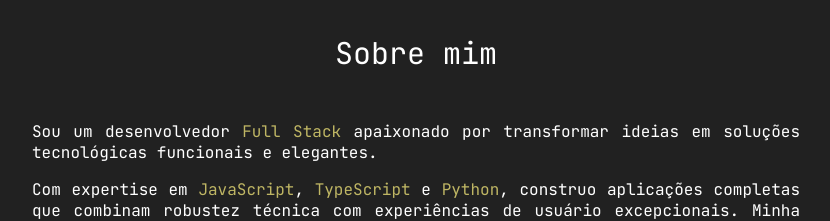
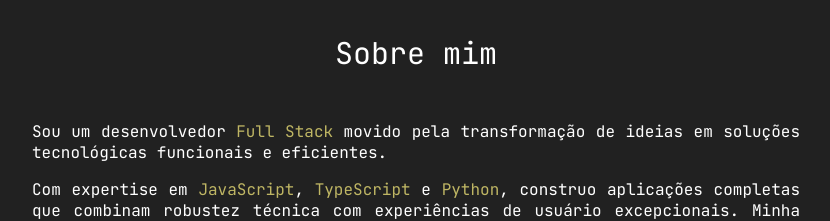
Before and after one commit to henriquealvesL/portfolio, a Next.js app: page / in a window 1280 px wide. Shown: the part 800-1021 px from the top of the page, without its empty margins (224-1054 px from the left). Built offline with nearby package versions, Linux system fonts and the light colour scheme.

Commit message:
refactor: improve personal description

```diff
--- a/src/app/page.tsx
+++ b/src/app/page.tsx
@@ -54,8 +54,8 @@ export default function Home() {
         <AboutContainer>
           <AboutText>
             Sou um desenvolvedor <span className="highlight">Full Stack</span>{" "}
-            apaixonado por transformar ideias em soluções tecnológicas
-            funcionais e elegantes.
+            movido pela transformação de ideias em soluções tecnológicas
+            funcionais e eficientes.
           </AboutText>
           <AboutText>
             Com expertise em <span className="highlight">JavaScript</span>,{" "}
```
